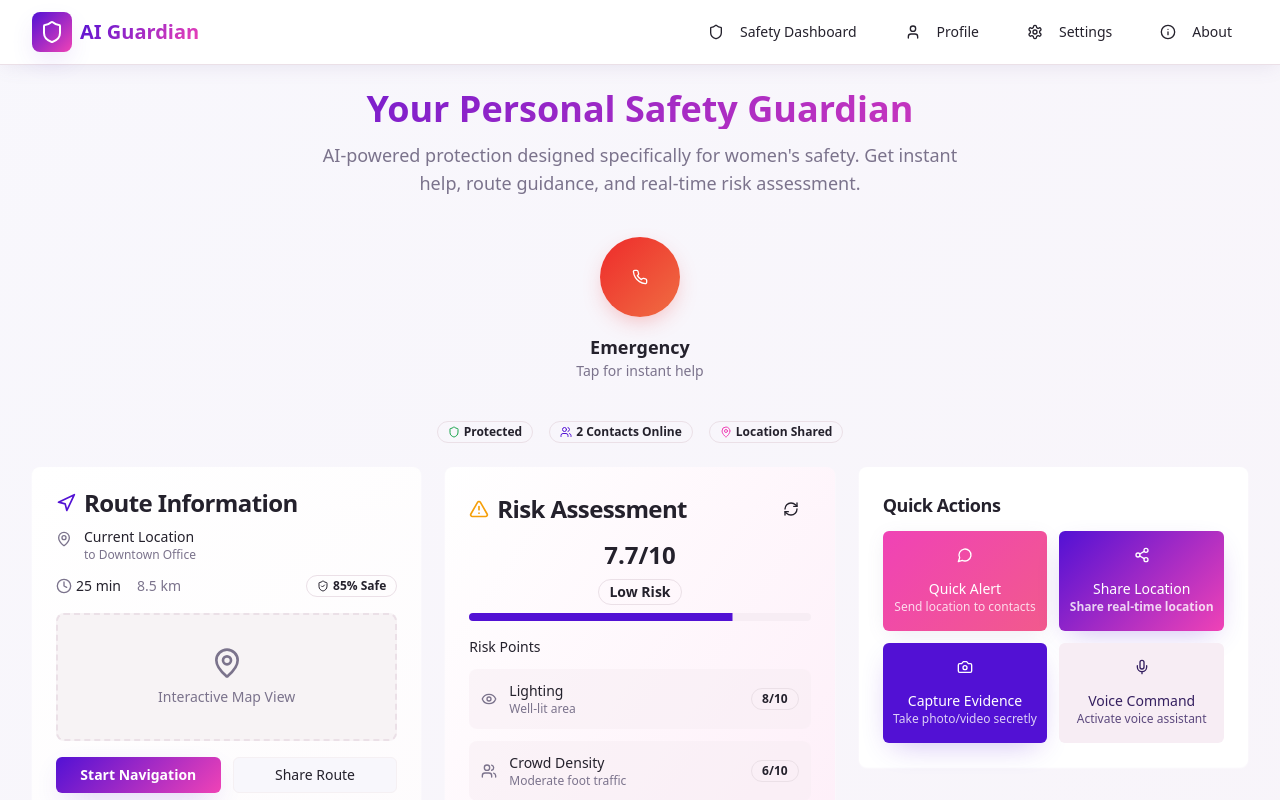
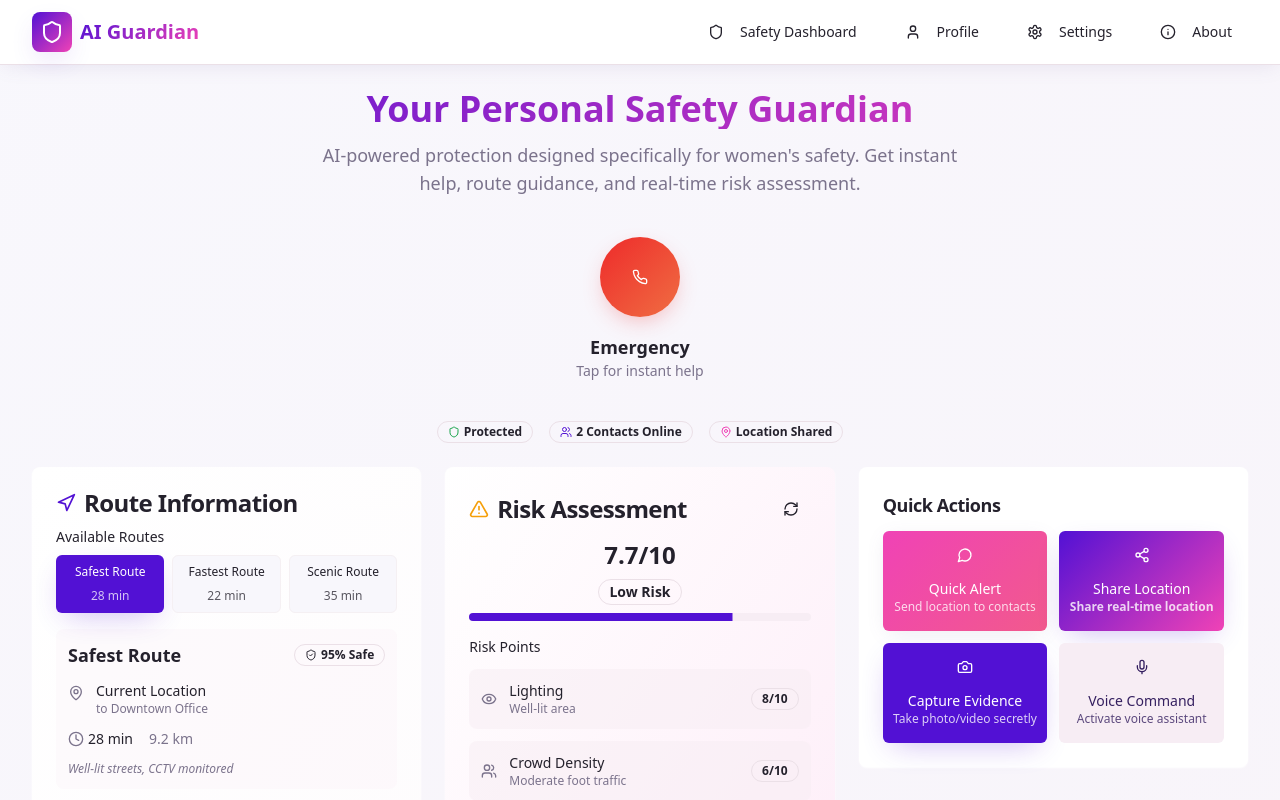
Before and after one commit to jeetsaha1/AI-Guardian, a React (Vite) app: page / in a window 1280 px wide. Shown: the top 800 px of the page. Built offline with nearby package versions, Linux system fonts and the light colour scheme.

Commit message:
Add alternative routes
Add alternative routes to the route information section and display the route name.

```diff
--- a/src/components/RouteInfo.tsx
+++ b/src/components/RouteInfo.tsx
@@ -5,14 +5,42 @@ import { Badge } from "@/components/ui/badge";
 import { MapPin, Navigation, Clock, ShieldCheck } from "lucide-react";
 
 const RouteInfo = () => {
-  const [currentRoute, setCurrentRoute] = useState({
-    from: "Current Location",
-    to: "Downtown Office",
-    duration: "25 min",
-    distance: "8.5 km",
-    safetyScore: 85,
-    status: "safe"
-  });
+  const [selectedRouteIndex, setSelectedRouteIndex] = useState(0);
+
+  const routes = [
+    {
+      name: "Safest Route",
+      from: "Current Location",
+      to: "Downtown Office",
+      duration: "28 min",
+      distance: "9.2 km",
+      safetyScore: 95,
+      status: "safe",
+      description: "Well-lit streets, CCTV monitored"
+    },
+    {
+      name: "Fastest Route",
+      from: "Current Location",
+      to: "Downtown Office",
+      duration: "22 min",
+      distance: "7.8 km",
+      safetyScore: 75,
+      status: "moderate",
+      description: "Main roads, moderate traffic"
+    },
+    {
+      name: "Scenic Route",
+      from: "Current Location",
+      to: "Downtown Office",
+      duration: "35 min",
+      distance: "11.5 km",
+      safetyScore: 85,
+      status: "safe",
+      description: "Park areas, less crowded"
+    }
+  ];
+
+  const currentRoute = routes[selectedRouteIndex];
 
   const getSafetyColor = (score: number) => {
     if (score >= 80) return "success";
@@ -29,8 +57,35 @@ const RouteInfo = () => {
         </CardTitle>
       </CardHeader>
       <CardContent className="space-y-4">
-        {/* Route Details */}
-        <div className="space-y-3">
+        {/* Route Selection */}
+        <div className="space-y-2">
+          <h4 className="text-sm font-medium text-foreground">Available Routes</h4>
+          <div className="grid grid-cols-3 gap-2">
+            {routes.map((route, index) => (
+              <Button
+                key={index}
+                variant={selectedRouteIndex === index ? "default" : "outline"}
+                size="sm"
+                className="text-xs p-2 h-auto flex flex-col"
+                onClick={() => setSelectedRouteIndex(index)}
+              >
+                <span className="font-medium">{route.name}</span>
+                <span className="text-xs opacity-75">{route.duration}</span>
+              </Button>
+            ))}
+          </div>
+        </div>
+
+        {/* Selected Route Details */}
+        <div className="space-y-3 bg-secondary/30 p-3 rounded-lg">
+          <div className="flex items-center justify-between">
+            <h3 className="text-lg font-semibold text-foreground">{currentRoute.name}</h3>
+            <Badge variant={getSafetyColor(currentRoute.safetyScore) as any} className="flex items-center space-x-1">
+              <ShieldCheck className="h-3 w-3" />
+              <span>{currentRoute.safetyScore}% Safe</span>
+            </Badge>
+          </div>
+
           <div className="flex items-start space-x-3">
             <MapPin className="h-4 w-4 text-muted-foreground mt-1" />
             <div className="flex-1">
@@ -47,12 +102,9 @@ const RouteInfo = () => {
               </div>
               <span className="text-sm text-muted-foreground">{currentRoute.distance}</span>
             </div>
+          </div>
 
-            <Badge variant={getSafetyColor(currentRoute.safetyScore) as any} className="flex items-center space-x-1">
-              <ShieldCheck className="h-3 w-3" />
-              <span>{currentRoute.safetyScore}% Safe</span>
-            </Badge>
-          </div>
+          <p className="text-xs text-muted-foreground italic">{currentRoute.description}</p>
         </div>
 
         {/* Mock Map Area */}
```
